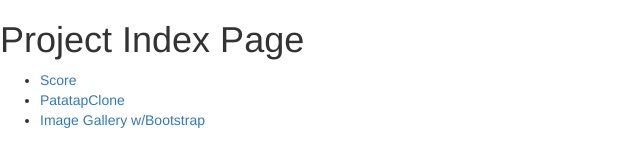
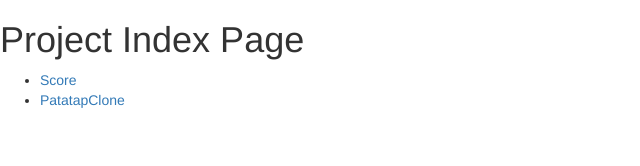
Before and after one commit to ugacodedawg/ugacodedawg.github.io, a plain HTML site: page index.html in a window 1280 px wide. Shown: the whole page, without its empty margins (0-640 px from the left). Drawn offline with nearby package versions, Linux system fonts and the light colour scheme.

Commit message:
Update index.html

```diff
--- a/index.html
+++ b/index.html
@@ -11,7 +11,6 @@
     <ul>
       <li><a href="score/score.html">Score</a></li>
       <li><a href="musical-circles/index.html">PatatapClone</a></li>
-      <li><a href="image-gallery/index.html">Image Gallery w/Bootstrap</a></li>
     </ul>
     <script src="https://maxcdn.bootstrapcdn.com/bootstrap/3.3.7/js/bootstrap.min.js"></script>
   </body>
```
